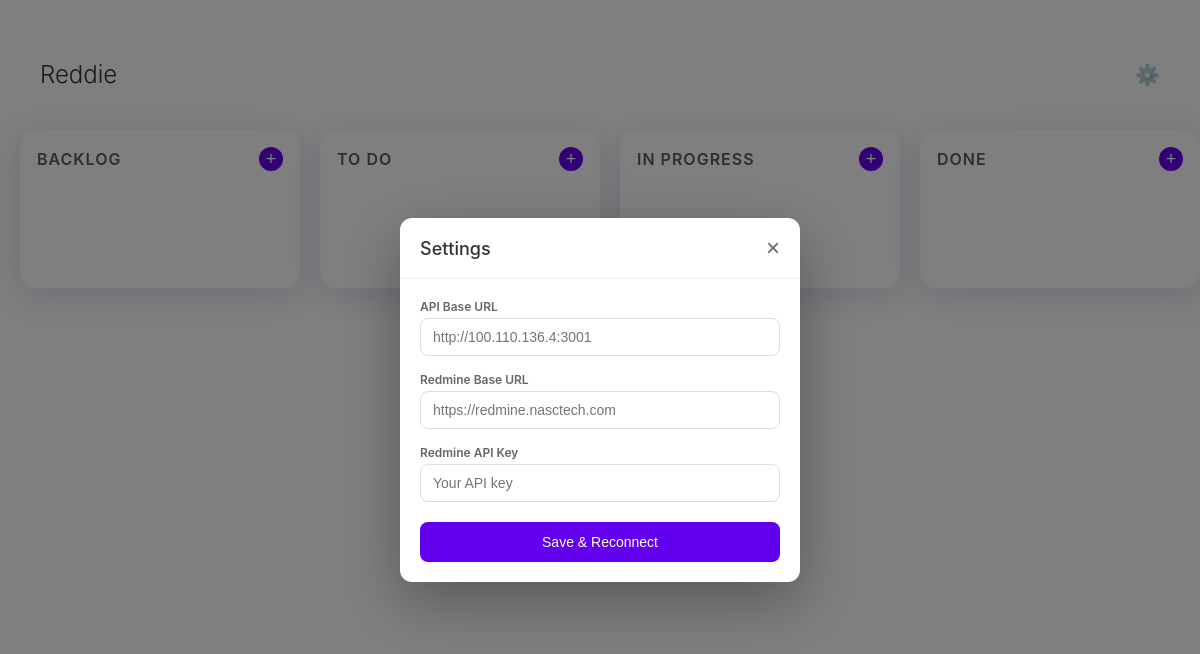
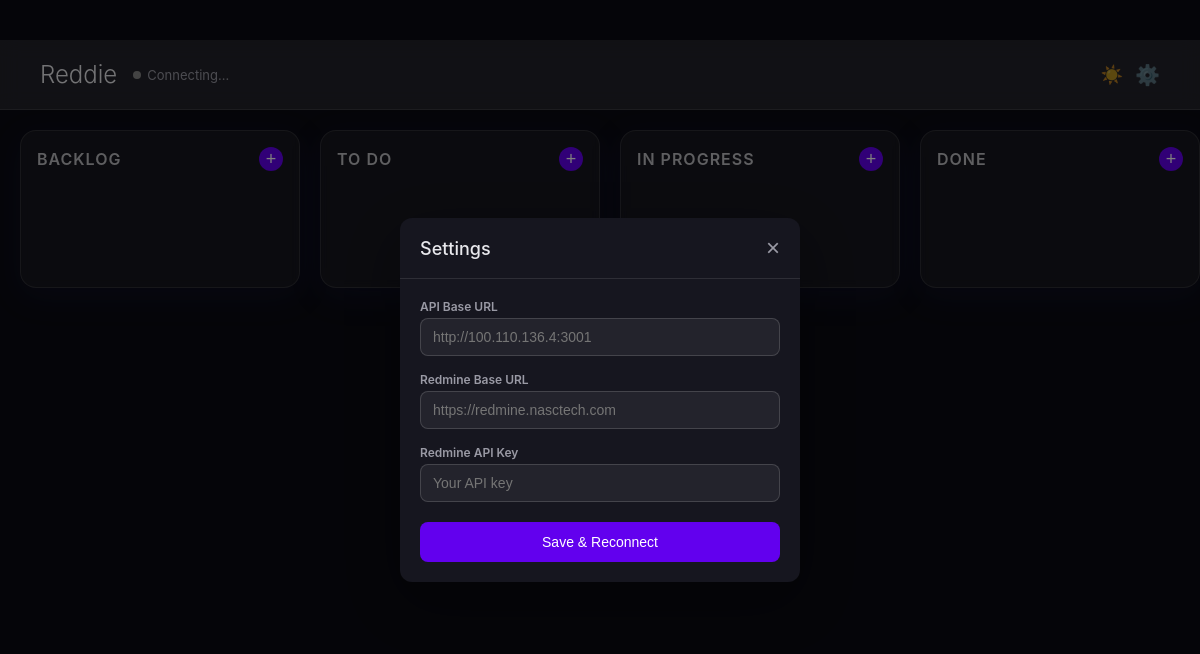
Before and after one commit to buluma/reddie, an Electron app: page src/index.html in a window 1200 px wide. Both pictures are taken after a click on the button "⚙️". Drawn offline with Linux system fonts and the light colour scheme; no server answers.

Commit message:
feat: bring back dark mode and the connected-status indicator
Neither existed anywhere in the current source, despite being visible
in earlier builds of the app - restoring both since they were flagged
as missing.

Dark mode: theme now driven by CSS custom properties under
:root[data-theme], toggled via a sun/moon button in the header,
persisted to localStorage. Dark is the default. Task cards, modal, and
form inputs all switch with it instead of keeping hardcoded colors.

Connection status: new checkConnection IPC (main.js reuses the existing
connect() function) drives a dot + text pill next to the title. Updates
on launch and again after a Settings save/reconnect.

```diff
--- a/src/index.html
+++ b/src/index.html
@@ -1,5 +1,5 @@
 <!DOCTYPE html>
-<html lang="en">
+<html lang="en" data-theme="dark">
 <head>
   <meta charset="UTF-8">
   <meta name="viewport" content="width=device-width, initial-scale=1.0">
@@ -10,8 +10,17 @@
   <div class="drag-handle-bar"></div>
   <div class="app-container">
     <header>
-      <h1>Reddie</h1>
-      <button class="settings-btn" onclick="openSettings()">⚙️</button>
+      <div class="header-left">
+        <h1>Reddie</h1>
+        <span id="connection-status" class="connection-status">
+          <span class="status-dot"></span>
+          <span class="status-text">Connecting…</span>
+        </span>
+      </div>
+      <div class="header-right">
+        <button class="theme-toggle" id="theme-toggle" onclick="toggleTheme()">🌙</button>
+        <button class="settings-btn" onclick="openSettings()">⚙️</button>
+      </div>
     </header>
     <main class="dashboard">
       <div class="column" id="backlog">
--- a/src/main.js
+++ b/src/main.js
@@ -141,6 +141,10 @@
   return result;
 });
 
+ipcMain.handle('check-connection', async () => {
+  return await connect();
+});
+
 ipcMain.handle('fetch-issues', async (event, params) => {
   return await fetchIssues(params);
 });
--- a/src/preload.js
+++ b/src/preload.js
@@ -3,6 +3,7 @@
 contextBridge.exposeInMainWorld('reddieAPI', {
   getConfig: () => ipcRenderer.invoke('get-config'),
   saveConfig: (config) => ipcRenderer.invoke('save-config', config),
+  checkConnection: () => ipcRenderer.invoke('check-connection'),
   fetchIssues: (params) => ipcRenderer.invoke('fetch-issues', params),
   updateStatus: (issueId, statusId) => ipcRenderer.invoke('update-status', { issueId, statusId }),
   addComment: (issueId, comment) => ipcRenderer.invoke('add-comment', { issueId, comment }),
--- a/src/renderer.js
+++ b/src/renderer.js
@@ -24,6 +24,44 @@
   26: 'todo'
 };
 
+// Theme
+function applyTheme(theme) {
+  document.documentElement.dataset.theme = theme;
+  document.getElementById('theme-toggle').textContent = theme === 'dark' ? '☀️' : '🌙';
+  localStorage.setItem('reddie-theme', theme);
+}
+
+function toggleTheme() {
+  const current = document.documentElement.dataset.theme;
+  applyTheme(current === 'dark' ? 'light' : 'dark');
+}
+
+function initTheme() {
+  applyTheme(localStorage.getItem('reddie-theme') || 'dark');
+}
+
+// Connection status
+function setConnectionStatus(state, text) {
+  const el = document.getElementById('connection-status');
+  el.classList.remove('connected', 'error');
+  if (state) el.classList.add(state);
+  el.querySelector('.status-text').textContent = text;
+}
+
+async function refreshConnectionStatus() {
+  setConnectionStatus(null, 'Connecting…');
+  try {
+    const result = await window.reddieAPI.checkConnection();
+    if (result && result.ok) {
+      setConnectionStatus('connected', 'Connected');
+    } else {
+      setConnectionStatus('error', (result && result.error) || 'Disconnected');
+    }
+  } catch (err) {
+    setConnectionStatus('error', 'Disconnected');
+  }
+}
+
 // Settings
 function openSettings() {
   document.getElementById('settings-modal').classList.add('show');
@@ -49,8 +87,10 @@
   const result = await window.reddieAPI.saveConfig(newConfig);
 
   if (result.error) {
+    setConnectionStatus('error', result.error);
     alert('Error: ' + result.error);
   } else {
+    setConnectionStatus('connected', 'Connected');
     // Save to localStorage as backup
     localStorage.setItem('reddie-config', JSON.stringify(newConfig));
     closeSettings();
@@ -228,8 +268,11 @@
 window.openSettings = openSettings;
 window.closeSettings = closeSettings;
 window.saveSettings = saveSettings;
+window.toggleTheme = toggleTheme;
 
 document.addEventListener('DOMContentLoaded', async () => {
+  initTheme();
+
   // main.js seeds config from .env at startup. Only fall back to the
   // localStorage cache (set by a previous Settings save) if that env
   // config didn't already supply an API key - otherwise a stale cached
@@ -247,5 +290,6 @@
 
   loadState();
   initSortable();
+  await refreshConnectionStatus();
   await loadFromAPI();
 });
--- a/src/styles.css
+++ b/src/styles.css
@@ -1,10 +1,34 @@
 :root {
   --primary-color: #6200ee;
+  --column-width: 280px;
+}
+
+:root[data-theme="dark"] {
+  --bg-color: #0b0b12;
+  --glass-bg: rgba(255, 255, 255, 0.05);
+  --glass-border: rgba(255, 255, 255, 0.1);
+  --text-color: #e8e8ec;
+  --text-muted: #9a9aa5;
+  --card-bg: rgba(255, 255, 255, 0.06);
+  --card-border: rgba(255, 255, 255, 0.08);
+  --modal-bg: #16161f;
+  --modal-border: rgba(255, 255, 255, 0.1);
+  --input-bg: rgba(255, 255, 255, 0.06);
+  --input-border: rgba(255, 255, 255, 0.15);
+}
+
+:root[data-theme="light"] {
   --bg-color: transparent;
   --glass-bg: rgba(255, 255, 255, 0.2);
   --glass-border: rgba(255, 255, 255, 0.3);
   --text-color: #333;
-  --column-width: 280px;
+  --text-muted: #666;
+  --card-bg: rgba(255, 255, 255, 0.7);
+  --card-border: rgba(255, 255, 255, 0.5);
+  --modal-bg: #ffffff;
+  --modal-border: #eee;
+  --input-bg: #ffffff;
+  --input-border: #ddd;
 }
 
 * {
@@ -36,18 +60,6 @@
   flex-direction: column;
   height: 100vh;
   padding-top: 40px; /* Leave space for drag handle */
-}
-
-header {
-  padding: 20px 40px;
-  background: rgba(255, 255, 255, 0.1);
-  backdrop-filter: blur(10px);
-  border-bottom: 1px solid var(--glass-border);
-}
-
-header h1 {
-  font-size: 24px;
-  font-weight: 300;
 }
 
 .dashboard {
@@ -113,13 +125,13 @@
 }
 
 .task-card {
-  background: rgba(255, 255, 255, 0.7);
+  background: var(--card-bg);
   border-radius: 12px;
   padding: 12px;
   margin-bottom: 12px;
   box-shadow: 0 4px 6px rgba(0, 0, 0, 0.05);
   cursor: grab;
-  border: 1px solid rgba(255, 255, 255, 0.5);
+  border: 1px solid var(--card-border);
   transition: transform 0.1s, box-shadow 0.2s;
 }
 
@@ -182,9 +194,57 @@
   align-items: center;
 }
 
+.header-left {
+  display: flex;
+  align-items: center;
+  gap: 16px;
+}
+
+.header-right {
+  display: flex;
+  align-items: center;
+  gap: 12px;
+}
+
 header h1 {
   font-size: 24px;
   font-weight: 300;
+}
+
+.connection-status {
+  display: flex;
+  align-items: center;
+  gap: 6px;
+  font-size: 13px;
+  color: var(--text-muted);
+}
+
+.status-dot {
+  width: 8px;
+  height: 8px;
+  border-radius: 50%;
+  background: #888;
+}
+
+.connection-status.connected .status-dot {
+  background: #2ecc71;
+}
+
+.connection-status.error .status-dot {
+  background: #ff4444;
+}
+
+.theme-toggle {
+  background: none;
+  border: none;
+  cursor: pointer;
+  font-size: 18px;
+  opacity: 0.7;
+  transition: opacity 0.2s;
+}
+
+.theme-toggle:hover {
+  opacity: 1;
 }
 
 /* Modal */
@@ -206,7 +266,8 @@
 }
 
 .modal-content {
-  background: white;
+  background: var(--modal-bg);
+  color: var(--text-color);
   border-radius: 12px;
   width: 400px;
   max-width: 90%;
@@ -215,7 +276,7 @@
 
 .modal-header {
   padding: 16px 20px;
-  border-bottom: 1px solid #eee;
+  border-bottom: 1px solid var(--modal-border);
   display: flex;
   justify-content: space-between;
   align-items: center;
@@ -231,7 +292,7 @@
   border: none;
   font-size: 24px;
   cursor: pointer;
-  color: #666;
+  color: var(--text-muted);
 }
 
 .modal-body {
@@ -247,15 +308,17 @@
   font-size: 12px;
   font-weight: 600;
   margin-bottom: 4px;
-  color: #666;
+  color: var(--text-muted);
 }
 
 .form-group input {
   width: 100%;
   padding: 10px 12px;
-  border: 1px solid #ddd;
+  border: 1px solid var(--input-border);
   border-radius: 8px;
   font-size: 14px;
+  background: var(--input-bg);
+  color: var(--text-color);
 }
 
 .form-group input:focus {
@@ -280,6 +343,6 @@
 
 .issue-id {
   font-size: 11px;
-  color: #666;
+  color: var(--text-muted);
   margin-right: 8px;
 }
```
